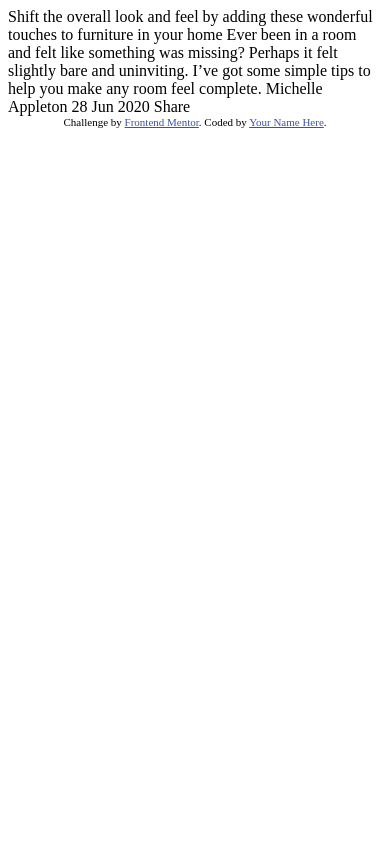
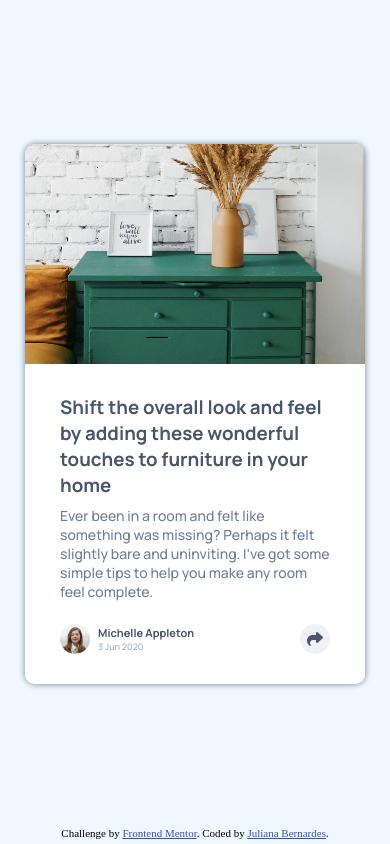
Before and after one commit to JulianaBernardes/Freontend-challenges, a plain HTML site: page article/index.html in a window 390 px wide. Drawn offline with Linux system fonts and the light colour scheme.

Commit message:
article challenge

```diff
--- /dev/null
+++ b/article/app.js
@@ -0,0 +1,9 @@
+const btnToggle = document.querySelector(".share-btn");
+const shareElem = document.querySelector(".share")
+
+btnToggle.addEventListener("click", (e)=>{
+    btnToggle.classList.toggle("active-btn");
+    let imgBtn = btnToggle.firstChild;
+    imgBtn.classList.toggle("active-btn-img");
+    shareElem.classList.toggle("share-active")
+})
--- a/article/index.html
+++ b/article/index.html
@@ -2,35 +2,50 @@
 <html lang="en">
 <head>
   <meta charset="UTF-8">
-  <meta name="viewport" content="width=device-width, initial-scale=1.0"> <!-- displays site properly based on user's device -->
+  <meta name="viewport" content="width=device-width, initial-scale=1.0">
 
   <link rel="icon" type="image/png" sizes="32x32" href="./images/favicon-32x32.png">
 
   <title>Frontend Mentor | Article preview component</title>
-
-  <!-- Feel free to remove these styles or customise in your own stylesheet 👍 -->
-  <style>
-    .attribution { font-size: 11px; text-align: center; }
-    .attribution a { color: hsl(228, 45%, 44%); }
-  </style>
+  <script src="https://kit.fontawesome.com/a076d05399.js"></script>
+  <link rel="stylesheet" href="style.css">
 </head>
 <body>
+  <header class="header">
+   <main class="container">
+    <section class="hero">
+      <img src="./images/drawers.jpg" alt="drawers">
+    </section>
+    <section class="content">
+        <article>
+          <h3>Shift the overall look and feel by adding these wonderful
+          touches to furniture in your home</h3>
 
-  Shift the overall look and feel by adding these wonderful
-  touches to furniture in your home
-
-  Ever been in a room and felt like something was missing? Perhaps
-  it felt slightly bare and uninviting. I’ve got some simple tips
-  to help you make any room feel complete.
-
-  Michelle Appleton
-  28 Jun 2020
-
-  Share
+          <p>Ever been in a room and felt like something was missing? Perhaps
+          it felt slightly bare and uninviting. I’ve got some simple tips
+          to help you make any room feel complete.</p>
+        </article>
+        <div class="person">
+          <div class="user">
+           <div class="user-ava">
+             <img src="./images/avatar-michelle.jpg" alt="">
+           </div>
+           <div class="user-name">
+            <span class="name">Michelle Appleton</span>
+            <span class="date">3 Jun 2020</span>
+           </div>
+          </div>
+          <div class="share"><p>Share</p> <div class="triangle"></div> <img src="./images/icon-facebook.svg" alt=""><img src="./images/icon-twitter.svg" alt=""><img src="./images/icon-pinterest.svg" alt=""></div>
+          <span class="share-btn"><i class="fas fa-share"></i></span>
+        </div>
+    </section>
+  </main>
+  </header>
 
   <div class="attribution">
     Challenge by <a href="https://www.frontendmentor.io?ref=challenge" target="_blank">Frontend Mentor</a>.
-    Coded by <a href="#">Your Name Here</a>.
-  </div>
+    Coded by <a href="https://github.com/JulianaBernardes">Juliana Bernardes</a>.
+
+  <script src="app.js"></script>
 </body>
 </html>
--- /dev/null
+++ b/article/style.css
@@ -0,0 +1,205 @@
+@import url('https://fonts.googleapis.com/css2?family=Manrope:wght@500;700&display=swap');
+
+*{
+    padding: 0;
+    margin: 0;
+    box-sizing: border-box;
+}
+
+.attribution {
+  font-size: 11px;
+  text-align: center;
+  background-color: aliceblue;
+  min-height: 2vh;
+     }
+.attribution a {
+   color: hsl(228, 45%, 44%);
+   background-color: aliceblue;
+   }
+
+.header {
+  font-family: 'Manrope', sans-serif;
+  background-color: aliceblue;
+  min-height: 98vh;
+  display: flex;
+  justify-content: center;
+  align-items: center;
+}
+
+.container{
+    width: auto;
+    height: 240px;
+    display: flex;
+    border-radius: 10px;
+    box-shadow: 0 0 6px hsl(214, 17%, 51%);
+}
+.hero {
+    width: 280px;
+    height: 100%;
+    position: relative;
+    border-radius: 10px;
+}
+.hero img{
+    width: 100%;
+    height: 100%;
+    top: 0;
+    right: 0;
+    position: absolute;
+    border-radius: 10px 0px 0px 10px;
+}
+.content {
+    width: 420px;
+    height: auto;
+    padding: 30px 35px;
+    display: flex;
+    flex-direction: column;
+    justify-content: space-between;
+    background-color: #fff;
+    position: relative;
+    border-radius: 0px 10px 10px 0px;
+}
+article h3{
+    color: hsl(217, 19%, 35%);
+}
+article p{
+    position: relative;
+    top: 8px;
+    font-size: 11px;
+    color: hsl(214, 17%, 51%);
+}
+
+.person {
+    display: flex;
+    justify-content: space-between;
+    align-items: center;
+}
+.user{
+    display: flex;
+    height: auto;
+    width: 200px;
+}
+.user-ava{
+    width: 30px;
+    height: 30px;
+    position: relative;
+}
+.user-ava img{
+    width: 100%;
+    height: 100%;
+    border-radius: 15px;
+}
+.user-name {
+    display: flex;
+    flex-direction: column;
+    justify-content: center;
+    margin-left: 8px;
+}
+.user-name .name{
+    font-weight: 600;
+    font-size: 11px;
+    color: hsl(217, 19%, 35%);
+}
+.user-name .date{
+    font-size: 9px;
+    color: hsl(212, 23%, 69%);
+}
+.share {
+    position: absolute;
+    width: 200px;
+    height: 45px;
+    padding: 10px 20px;
+    display: none;
+    align-items: center;
+    justify-content: space-between;
+    background-color: hsl(217, 19%, 35%);
+    border-radius: 5px;
+    bottom: 80px;
+    right: -50px;
+}
+.triangle {
+    position: absolute;
+    left: 90px;
+    top: 45px;
+    height: 0;
+    width: 0;
+    border-left: 10px solid transparent;
+    border-right: 10px solid transparent;
+    border-top: 13px solid hsl(217, 19%, 35%);
+}
+.share p{
+    text-transform: uppercase;
+    font-weight: 300;
+    font-size: 12px;
+    letter-spacing: 5px;
+    color: #fff;
+}
+.share img{
+    width: 18px;
+    height: 18px;
+    cursor: pointer;
+}
+.share-btn {
+    width: 30px;
+    height: 30px;
+    border-radius: 15px;
+    display: flex;
+    align-items: center;
+    justify-content: center;
+    cursor: pointer;
+    background-color: hsl(210, 46%, 95%);
+}
+.share-btn i{
+    color: hsl(217, 19%, 35%);
+}
+.share-active {
+    display: flex;
+}
+.active-btn {
+    background-color: hsl(217, 19%, 35%);
+}
+.active-btn i{
+    color: #fff;
+}
+
+@media screen and (max-width: 800px){
+    .container {
+        flex-direction: column;
+        height: auto;
+        width: 340px;
+    }
+    .hero {
+        height: 220px;
+        width: 100%;
+    }
+    .hero img{
+        border-radius: 10px 10px 0px 0px;
+    }
+    .content {
+        width: auto;
+        height: 320px;
+        border-radius: 0px 0px 10px 10px;
+    }
+    article p{
+        font-size: 14px;
+    }
+    .share {
+        bottom: 0;
+        left: 0;
+        right: 0;
+        width: 100%;
+        height: 60px;
+        justify-content: flex-start;
+    }
+    .share img{
+        margin-left: 30px;
+    }
+    .triangle {
+        display: none;
+    }
+    .active-btn {
+        position: relative;
+        z-index: 55;
+        top: 15px;
+        background-color: hsl(212, 23%, 69%);
+    }
+}
```
